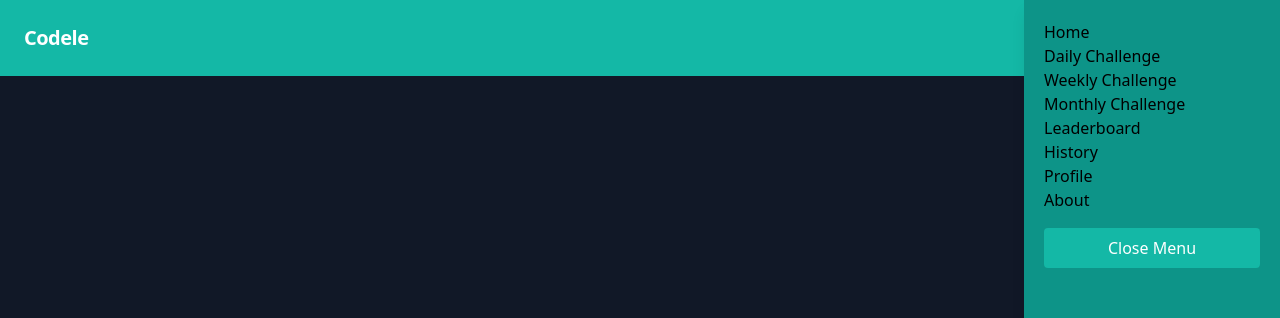
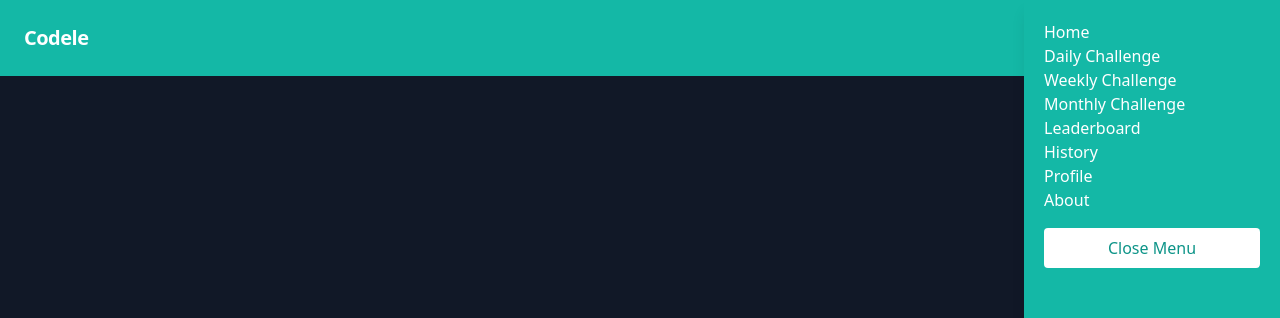
Before and after one commit to Kalvin-Twitty/devdle, a React (Vite) app: page /home in a window 1280 px wide. Both pictures are taken after a click on the icon 1244 px from the left and 38 px from the top of the page. Shown: the top 318 px of the page. Built offline with nearby package versions, Linux system fonts and the light colour scheme; no server answers; the database is empty.

Commit message:
Started working on the word of the day log

```diff
--- a/src/components/Navbar.jsx
+++ b/src/components/Navbar.jsx
@@ -10,7 +10,7 @@ const Navbar = () => {
 
   const variants = {
     open: { opacity: 1, x: 0 },
-    closed: { opacity: 0, x: "100%" }, // Animate from right to left
+    closed: { opacity: 0, x: "100%" },
   };
 
   return (
@@ -25,7 +25,7 @@ const Navbar = () => {
       </nav>
 
       <motion.aside
-        className="fixed inset-y-0 right-0 z-50 w-64 overflow-y-auto bg-teal-600 shadow-lg" // Positioned on the right
+        className="fixed inset-y-0 right-0 z-50 w-64 overflow-y-auto bg-teal-500 shadow-lg" // Updated background color
         initial="closed"
         animate={isMenuOpen ? "open" : "closed"}
         variants={variants}
@@ -33,16 +33,16 @@ const Navbar = () => {
       >
 
         <div className="p-5">
-          <Link to="/home" className="block mobile-nav-link" onClick={() => setIsMenuOpen(false)}>Home</Link>
-          <Link to="/game/daily" className="block mobile-nav-link" onClick={() => setIsMenuOpen(false)}>Daily Challenge</Link>
-          <Link to="/game/weekly" className="block mobile-nav-link" onClick={() => setIsMenuOpen(false)}>Weekly Challenge</Link>
-          <Link to="/game/monthly" className="block mobile-nav-link" onClick={() => setIsMenuOpen(false)}>Monthly Challenge</Link>
-          <Link to="/leaderboard" className="block mobile-nav-link" onClick={() => setIsMenuOpen(false)}>Leaderboard</Link>
-          <Link to="/history" className="block mobile-nav-link" onClick={() => setIsMenuOpen(false)}>History</Link>
-          <Link to={`/profile/${userDocumentId}`} className="block mobile-nav-link" onClick={() => setIsMenuOpen(false)}>Profile</Link>
-          <Link to="/about" className="block mobile-nav-link" onClick={() => setIsMenuOpen(false)}>About</Link>
+          <Link to="/home" className="block mobile-nav-link text-white" onClick={() => setIsMenuOpen(false)}>Home</Link>
+          <Link to="/game/daily" className="block mobile-nav-link text-white" onClick={() => setIsMenuOpen(false)}>Daily Challenge</Link>
+          <Link to="/game/weekly" className="block mobile-nav-link text-white" onClick={() => setIsMenuOpen(false)}>Weekly Challenge</Link>
+          <Link to="/game/monthly" className="block mobile-nav-link text-white" onClick={() => setIsMenuOpen(false)}>Monthly Challenge</Link>
+          <Link to="/leaderboard" className="block mobile-nav-link text-white" onClick={() => setIsMenuOpen(false)}>Leaderboard</Link>
+          <Link to="/history" className="block mobile-nav-link text-white" onClick={() => setIsMenuOpen(false)}>History</Link>
+          <Link to={`/profile/${userDocumentId}`} className="block mobile-nav-link text-white" onClick={() => setIsMenuOpen(false)}>Profile</Link>
+          <Link to="/about" className="block mobile-nav-link text-white" onClick={() => setIsMenuOpen(false)}>About</Link>
           <button
-            className="mt-4 p-2 w-full bg-teal-500 text-white rounded hover:bg-teal-700"
+            className="mt-4 p-2 w-full bg-white text-teal-500 rounded hover:bg-teal-200 text-teal-600"
             onClick={() => setIsMenuOpen(false)}
           >
             Close Menu
--- /dev/null
+++ b/src/services/wordOfTheDayLog.js
@@ -0,0 +1,45 @@
+import { getFirestore, collection, query, where, getDocs, addDoc } from 'firebase/firestore';
+
+const db = getFirestore();
+
+const WORD_OF_THE_DAY_COLLECTION = 'wordOfTheDayLog';
+
+// Function to log the user's solution of the word of the day puzzle
+export const logWordOfTheDaySolution = async (userId) => {
+  try {
+    const wordOfTheDayRef = collection(db, WORD_OF_THE_DAY_COLLECTION);
+    const userQuery = query(wordOfTheDayRef, where('userId', '==', userId));
+    const userQuerySnapshot = await getDocs(userQuery);
+
+    // Check if the user has already solved the word of the day puzzle today
+    if (userQuerySnapshot.empty) {
+      // If the user hasn't solved the puzzle today, add a new log entry
+      await addDoc(wordOfTheDayRef, {
+        userId: userId,
+        date: new Date().toISOString().slice(0, 10), // Store the date in YYYY-MM-DD format
+      });
+      return true; // User's solution logged successfully
+    } else {
+      // User has already solved the puzzle today, so cannot solve it again
+      return false;
+    }
+  } catch (error) {
+    console.error('Error logging word of the day solution:', error);
+    throw error;
+  }
+};
+
+// Function to check if the user has already solved the word of the day puzzle today
+export const hasUserSolvedWordOfTheDayToday = async (userId) => {
+  try {
+    const wordOfTheDayRef = collection(db, WORD_OF_THE_DAY_COLLECTION);
+    const userQuery = query(wordOfTheDayRef, where('userId', '==', userId));
+    const userQuerySnapshot = await getDocs(userQuery);
+
+    // Check if the user has already solved the word of the day puzzle today
+    return !userQuerySnapshot.empty;
+  } catch (error) {
+    console.error('Error checking word of the day solution:', error);
+    throw error;
+  }
+};
```
